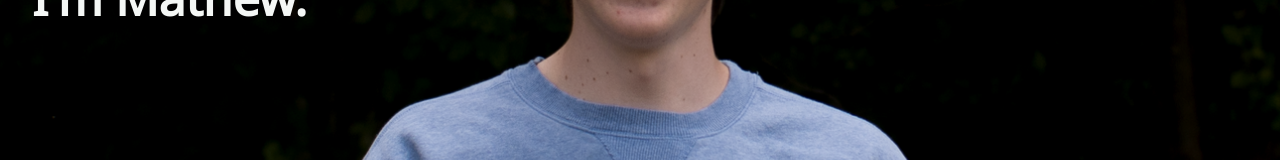
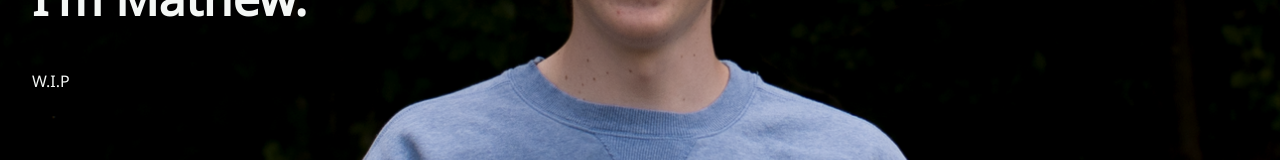
Before and after one commit to mjhult/personal-site, a React app: page / in a window 1280 px wide. Shown: the part 551-711 px from the top of the page. Built offline with nearby package versions, Linux system fonts and the light colour scheme.

Commit message:
Added W.I.P

```diff
--- a/src/App.tsx
+++ b/src/App.tsx
@@ -15,6 +15,7 @@ const App = () => (
                 <h2>
                     I'm Mathew.
                 </h2>
+                <p>W.I.P</p>
             </div>
         </Parallax>
         <About />
```
